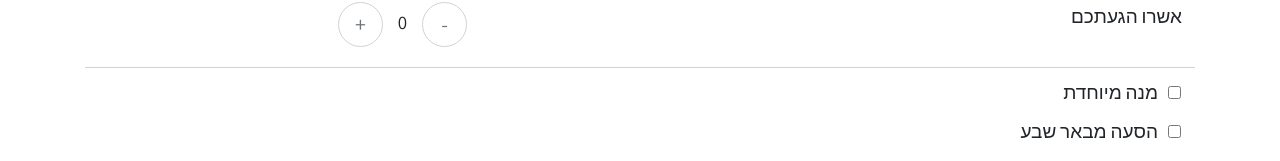
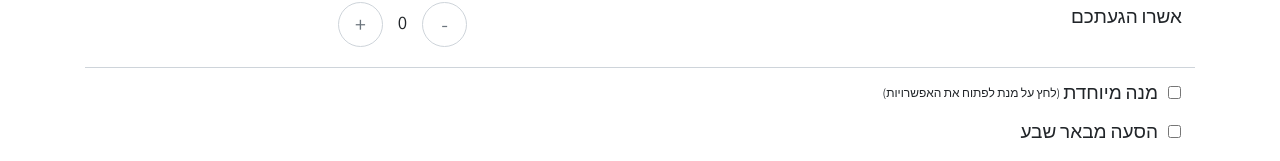
Before and after one commit to elitsi/smsInvitations, a React (Create React App) app in the folder client/: page / in a window 1280 px wide. Shown: the part 360-521 px from the top of the page. Built offline with nearby package versions, Linux system fonts and the light colour scheme; the HTML template or start-up script is replaced by a standard one.

Commit message:
Client side instruction

```diff
--- a/client/src/App.js
+++ b/client/src/App.js
@@ -4,7 +4,7 @@ import { ArrivalsComponent, WeddingDetails } from './components'
 
 function App() {
   return (
-    <div className="App">
+    <div className="App" >
       <script src="https://unpkg.com/react-bootstrap@next/dist/react-bootstrap.min.js" />
       <script src="https://unpkg.com/react/umd/react.production.js" crossOrigin="anonymous" />
       <script src="https://unpkg.com/react-dom/umd/react-dom.production.js" crossOrigin="anonymous" />
--- a/client/src/components/arrivalsComponent/specialDishComponent/index.js
+++ b/client/src/components/arrivalsComponent/specialDishComponent/index.js
@@ -17,8 +17,11 @@ const SpecialDishComponent = props => {
   return (
     <Container className="checkbox-container">
       <Form.Check type="checkbox">
-        <Form.Check.Label>מנה מיוחדת</Form.Check.Label>
+        <div>
+          <span style={{fontSize: "12px", marginRight: "3px", position: "relative", "top": "-2px"}}>(לחץ על מנת לפתוח את האפשרויות)</span>
+          <Form.Check.Label>מנה מיוחדת</Form.Check.Label>
         <Form.Check.Input type="checkbox" checked={props.dishes.specialDish} onChange={props.handleChangeSpecialDish} />
+        </div>
       </Form.Check>
 
       {dishes}
```
